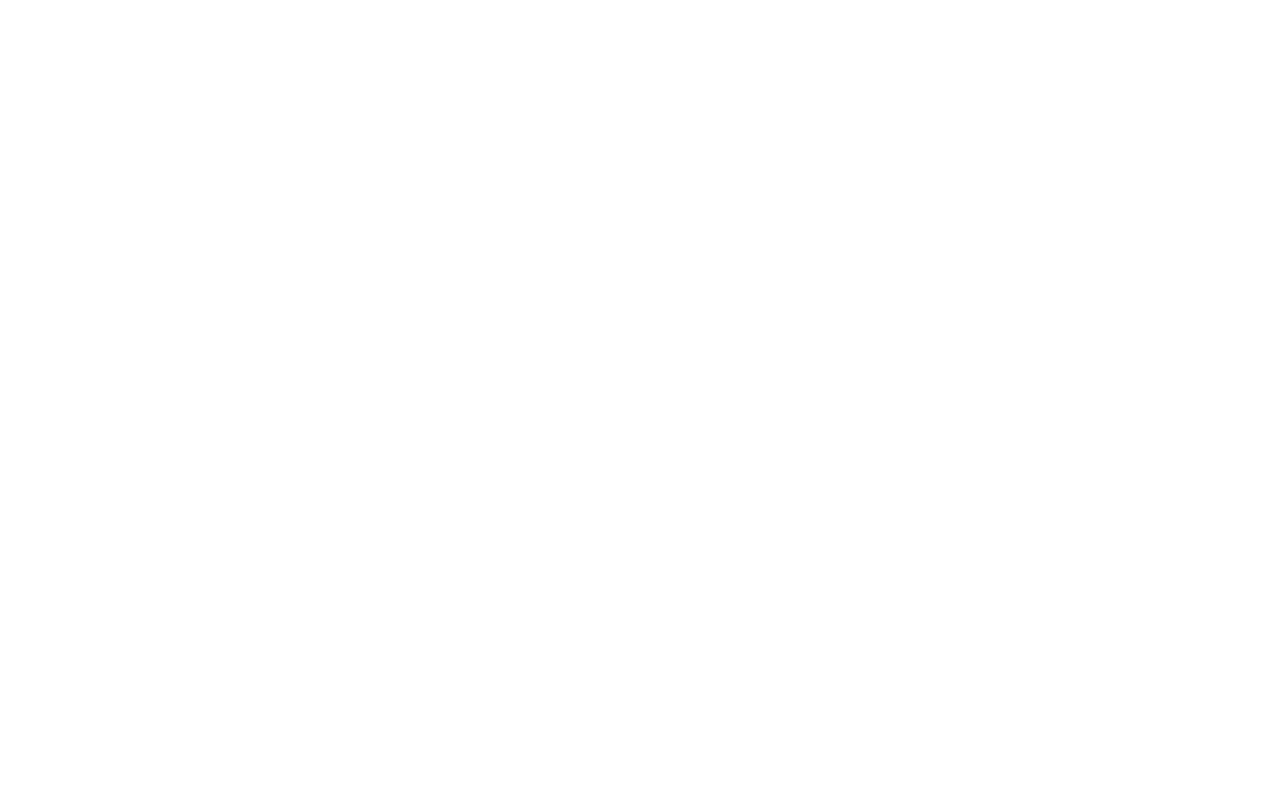
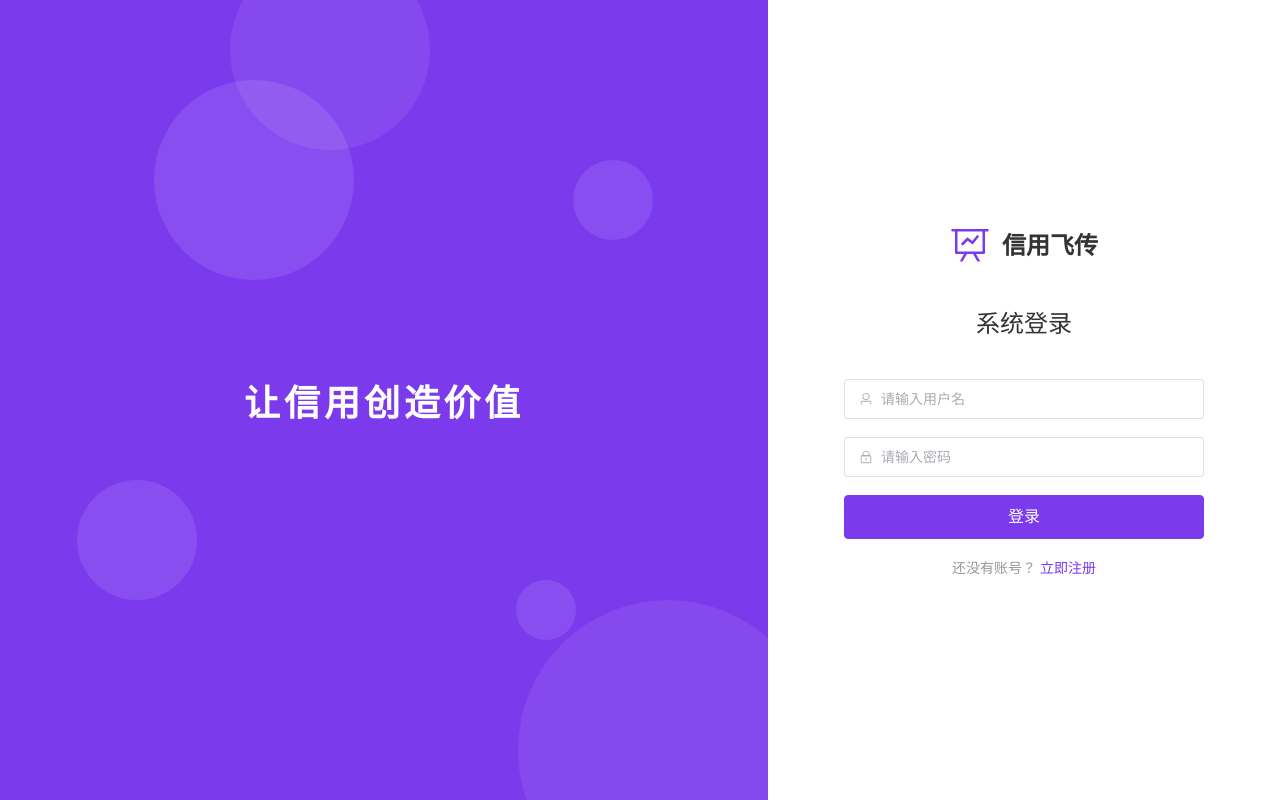
Before and after one commit to YamadaAoi/test-ai, a Vue app: page /login in a window 1280 px wide. Before the commit this address had no page. Built offline with nearby package versions, Linux system fonts and the light colour scheme.

Commit message:
ai - 登录页

```diff
--- a/components.d.ts
+++ b/components.d.ts
@@ -16,6 +16,7 @@ declare module 'vue' {
     ElCard: typeof import('element-plus/es')['ElCard']
     ElForm: typeof import('element-plus/es')['ElForm']
     ElFormItem: typeof import('element-plus/es')['ElFormItem']
+    ElIcon: typeof import('element-plus/es')['ElIcon']
     ElInput: typeof import('element-plus/es')['ElInput']
     RouterLink: typeof import('vue-router')['RouterLink']
     RouterView: typeof import('vue-router')['RouterView']
@@ -28,6 +29,7 @@ declare global {
   const ElCard: typeof import('element-plus/es')['ElCard']
   const ElForm: typeof import('element-plus/es')['ElForm']
   const ElFormItem: typeof import('element-plus/es')['ElFormItem']
+  const ElIcon: typeof import('element-plus/es')['ElIcon']
   const ElInput: typeof import('element-plus/es')['ElInput']
   const RouterLink: typeof import('vue-router')['RouterLink']
   const RouterView: typeof import('vue-router')['RouterView']
--- /dev/null
+++ b/src/api/login/loginReq.ts
@@ -0,0 +1,36 @@
+import request from '@/utils/request'
+import { saveAuth } from '@/utils/auth'
+
+export interface LoginParams {
+  userName: string
+  password: string
+}
+
+export interface LoginResponse {
+  userName: string
+  token: string
+}
+
+export interface LoginResult {
+  code: number
+  data?: LoginResponse
+  msg?: string
+}
+
+export async function login(params: LoginParams): Promise<boolean> {
+  const result = await request<LoginResult>({
+    url: '/login',
+    method: 'post',
+    data: params
+  })
+
+  if (result.code === 0 && result.data) {
+    saveAuth({
+      token: result.data.token,
+      userName: result.data.userName
+    })
+    return true
+  }
+
+  throw new Error(result.msg || '登录失败')
+}
--- a/src/router/index.ts
+++ b/src/router/index.ts
@@ -6,7 +6,13 @@ import { createRouter, createWebHistory } from 'vue-router'
 
 const router = createRouter({
   history: createWebHistory(import.meta.env.BASE_URL),
-  routes: []
+  routes: [
+    {
+      path: '/login',
+      name: 'login',
+      component: () => import('../views/login/LoginPage.vue')
+    }
+  ]
 })
 
 export default router
--- /dev/null
+++ b/src/views/login/LoginPage.vue
@@ -0,0 +1,267 @@
+<template>
+  <div class="login-page">
+    <div class="login-left">
+      <div class="left-decoration">
+        <div class="circle circle-1"></div>
+        <div class="circle circle-2"></div>
+        <div class="circle circle-3"></div>
+        <div class="circle circle-4"></div>
+        <div class="half-circle half-circle-1"></div>
+        <div class="half-circle half-circle-2"></div>
+      </div>
+      <div class="left-content">
+        <div class="slogan">让信用创造价值</div>
+      </div>
+    </div>
+    <div class="login-right">
+      <div class="right-content">
+        <div class="logo-section">
+          <el-icon class="logo-icon" :size="40"><DataLine /></el-icon>
+          <span class="logo-text">信用飞传</span>
+        </div>
+        <h2 class="login-title">系统登录</h2>
+        <el-form
+          ref="formRef"
+          :model="loginForm"
+          :rules="rules"
+          label-width="0"
+          @submit.prevent="handleLogin"
+        >
+          <el-form-item prop="userName">
+            <el-input
+              v-model="loginForm.userName"
+              placeholder="请输入用户名"
+              prefix-icon="User"
+              size="large"
+            />
+          </el-form-item>
+          <el-form-item prop="password">
+            <el-input
+              v-model="loginForm.password"
+              type="password"
+              placeholder="请输入密码"
+              prefix-icon="Lock"
+              show-password
+              size="large"
+              @keyup.enter="handleLogin"
+            />
+          </el-form-item>
+          <el-form-item>
+            <el-button
+              type="primary"
+              :loading="loading"
+              class="login-button"
+              size="large"
+              @click="handleLogin"
+            >
+              登录
+            </el-button>
+          </el-form-item>
+        </el-form>
+        <div class="register-tip">
+          还没有账号？<span class="register-link">立即注册</span>
+        </div>
+      </div>
+    </div>
+  </div>
+</template>
+
+<script setup lang="ts">
+import { reactive, ref } from 'vue'
+import { useRouter } from 'vue-router'
+import { ElMessage, type FormInstance, type FormRules } from 'element-plus'
+import { DataLine } from '@element-plus/icons-vue'
+import { login } from '@/api/login/loginReq'
+
+const router = useRouter()
+const formRef = ref<FormInstance>()
+const loading = ref(false)
+
+const loginForm = reactive({
+  userName: '',
+  password: ''
+})
+
+const rules: FormRules = {
+  userName: [{ required: true, message: '请输入用户名', trigger: 'blur' }],
+  password: [{ required: true, message: '请输入密码', trigger: 'blur' }]
+}
+
+async function handleLogin() {
+  if (!formRef.value) return
+
+  await formRef.value.validate(async valid => {
+    if (!valid) return
+
+    loading.value = true
+    try {
+      await login(loginForm)
+      ElMessage.success('登录成功')
+      router.push('/')
+    } catch (error) {
+      ElMessage.error((error as Error).message || '登录失败')
+    } finally {
+      loading.value = false
+    }
+  })
+}
+</script>
+
+<style scoped>
+.login-page {
+  display: flex;
+  min-height: 100vh;
+}
+
+.login-left {
+  flex: 0 0 60%;
+  background-color: #7c3aed;
+  position: relative;
+  display: flex;
+  align-items: center;
+  justify-content: center;
+  overflow: hidden;
+}
+
+.left-decoration {
+  position: absolute;
+  width: 100%;
+  height: 100%;
+}
+
+.circle {
+  position: absolute;
+  border-radius: 50%;
+  background-color: rgba(255, 255, 255, 0.1);
+}
+
+.circle-1 {
+  width: 200px;
+  height: 200px;
+  top: 10%;
+  left: 20%;
+}
+
+.circle-2 {
+  width: 120px;
+  height: 120px;
+  top: 60%;
+  left: 10%;
+}
+
+.circle-3 {
+  width: 80px;
+  height: 80px;
+  top: 20%;
+  right: 15%;
+}
+
+.circle-4 {
+  width: 60px;
+  height: 60px;
+  bottom: 20%;
+  right: 25%;
+}
+
+.half-circle {
+  position: absolute;
+  border-radius: 50%;
+  background-color: rgba(255, 255, 255, 0.08);
+}
+
+.half-circle-1 {
+  width: 300px;
+  height: 300px;
+  bottom: -100px;
+  right: -50px;
+}
+
+.half-circle-2 {
+  width: 200px;
+  height: 200px;
+  top: -50px;
+  left: 30%;
+}
+
+.left-content {
+  position: relative;
+  z-index: 1;
+  text-align: center;
+}
+
+.slogan {
+  color: #fff;
+  font-size: 36px;
+  font-weight: 600;
+  letter-spacing: 4px;
+}
+
+.login-right {
+  flex: 1;
+  background-color: #fff;
+  display: flex;
+  align-items: center;
+  justify-content: center;
+}
+
+.right-content {
+  width: 400px;
+  padding: 20px;
+}
+
+.logo-section {
+  display: flex;
+  align-items: center;
+  justify-content: center;
+  margin-bottom: 40px;
+}
+
+.logo-icon {
+  color: #7c3aed;
+  margin-right: 12px;
+}
+
+.logo-text {
+  font-size: 24px;
+  font-weight: 600;
+  color: #333;
+}
+
+.login-title {
+  text-align: center;
+  font-size: 24px;
+  font-weight: 500;
+  color: #333;
+  margin-bottom: 40px;
+}
+
+.login-button {
+  width: 100%;
+  background-color: #7c3aed;
+  border-color: #7c3aed;
+  height: 44px;
+  font-size: 16px;
+}
+
+.login-button:hover,
+.login-button:focus {
+  background-color: #6d28d9;
+  border-color: #6d28d9;
+}
+
+.register-tip {
+  text-align: center;
+  color: #999;
+  font-size: 14px;
+}
+
+.register-link {
+  color: #7c3aed;
+  cursor: pointer;
+  margin-left: 4px;
+}
+
+.register-link:hover {
+  color: #6d28d9;
+}
+</style>
--- a/vite.config.ts
+++ b/vite.config.ts
@@ -21,11 +21,6 @@ export default defineConfig({
       resolvers: [ElementPlusResolver()]
     })
   ],
-  css: {
-    preprocessorOptions: {
-      scss: { api: 'modern-compiler' }
-    }
-  },
   resolve: {
     alias: {
       '@': fileURLToPath(new URL('./src', import.meta.url))
```
